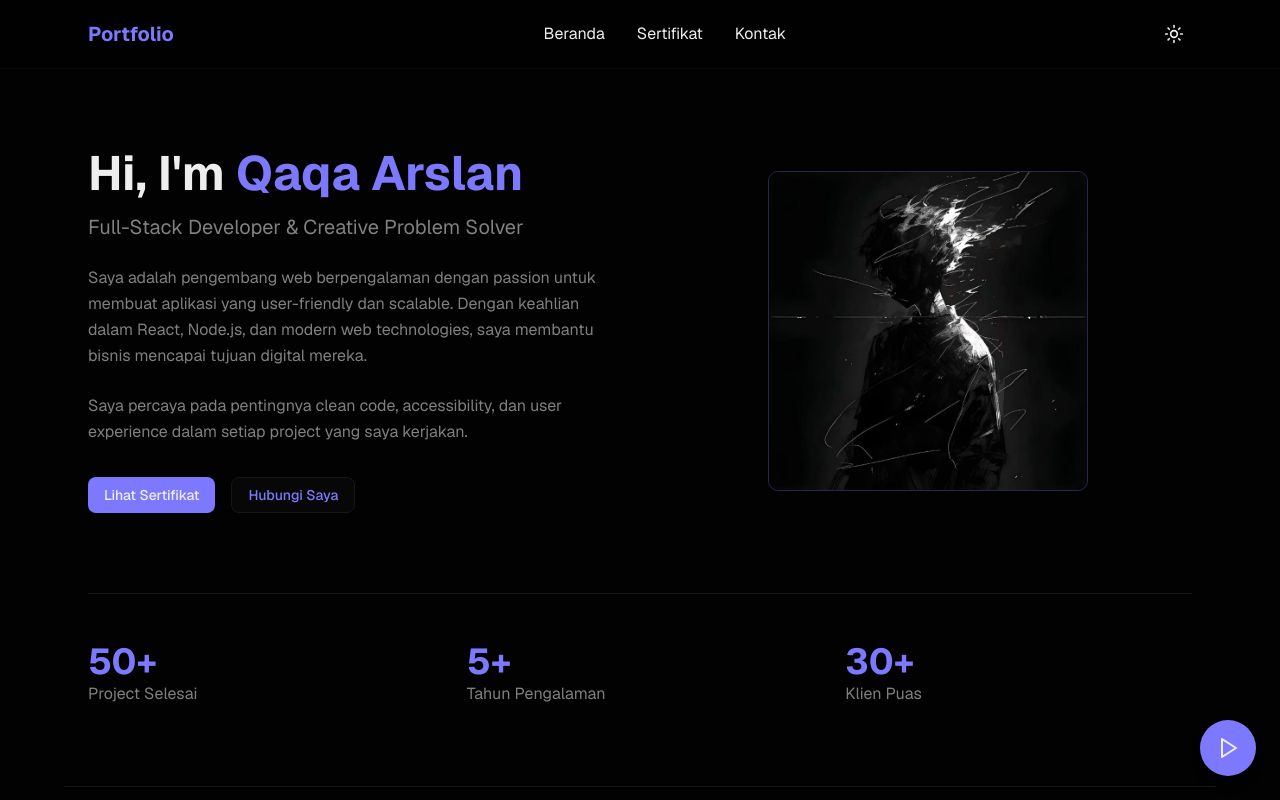
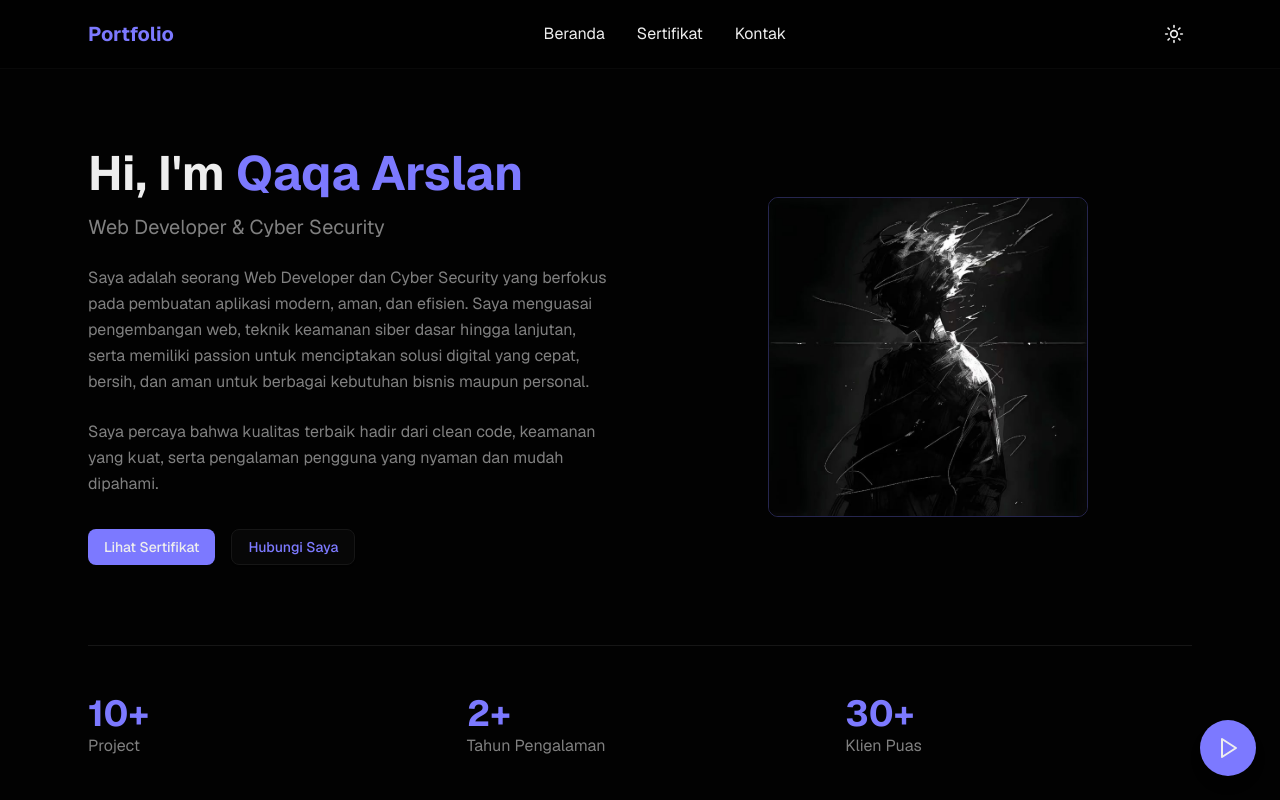
Before and after one commit to alifmhDev/qaqaarslan, a Next.js app: page / in a window 1280 px wide. Shown: the top 800 px of the page. Built offline with nearby package versions, Linux system fonts and the light colour scheme.

Commit message:
Update hero.tsx

```diff
--- a/components/hero.tsx
+++ b/components/hero.tsx
@@ -21,15 +21,15 @@ export default function Hero() {
 
 
           <p className="text-xl text-muted-foreground mb-6">
-            Full-Stack Developer & Creative Problem Solver
+            Web Developer & Cyber Security
           </p>
 
           <p className="text-muted-foreground leading-relaxed mb-6">
-            Saya adalah pengembang web berpengalaman dengan passion untuk membuat aplikasi yang user-friendly dan scalable. Dengan keahlian dalam React, Node.js, dan modern web technologies, saya membantu bisnis mencapai tujuan digital mereka.
+            Saya adalah seorang Web Developer dan Cyber Security yang berfokus pada pembuatan aplikasi modern, aman, dan efisien. Saya menguasai pengembangan web, teknik keamanan siber dasar hingga lanjutan, serta memiliki passion untuk menciptakan solusi digital yang cepat, bersih, dan aman untuk berbagai kebutuhan bisnis maupun personal.
           </p>
 
           <p className="text-muted-foreground leading-relaxed mb-8">
-            Saya percaya pada pentingnya clean code, accessibility, dan user experience dalam setiap project yang saya kerjakan.
+            Saya percaya bahwa kualitas terbaik hadir dari clean code, keamanan yang kuat, serta pengalaman pengguna yang nyaman dan mudah dipahami.
           </p>
 
           <div className="flex gap-4">
@@ -63,11 +63,11 @@ export default function Hero() {
       {/* Existing code */}
       <div className="grid grid-cols-3 gap-8 mt-20 pt-12 border-t border-border">
         <div>
-          <p className="text-4xl font-bold text-accent">50+</p>
-          <p className="text-muted-foreground">Project Selesai</p>
+          <p className="text-4xl font-bold text-accent">10+</p>
+          <p className="text-muted-foreground">Project</p>
         </div>
         <div>
-          <p className="text-4xl font-bold text-accent">5+</p>
+          <p className="text-4xl font-bold text-accent">2+</p>
           <p className="text-muted-foreground">Tahun Pengalaman</p>
         </div>
         <div>
```
